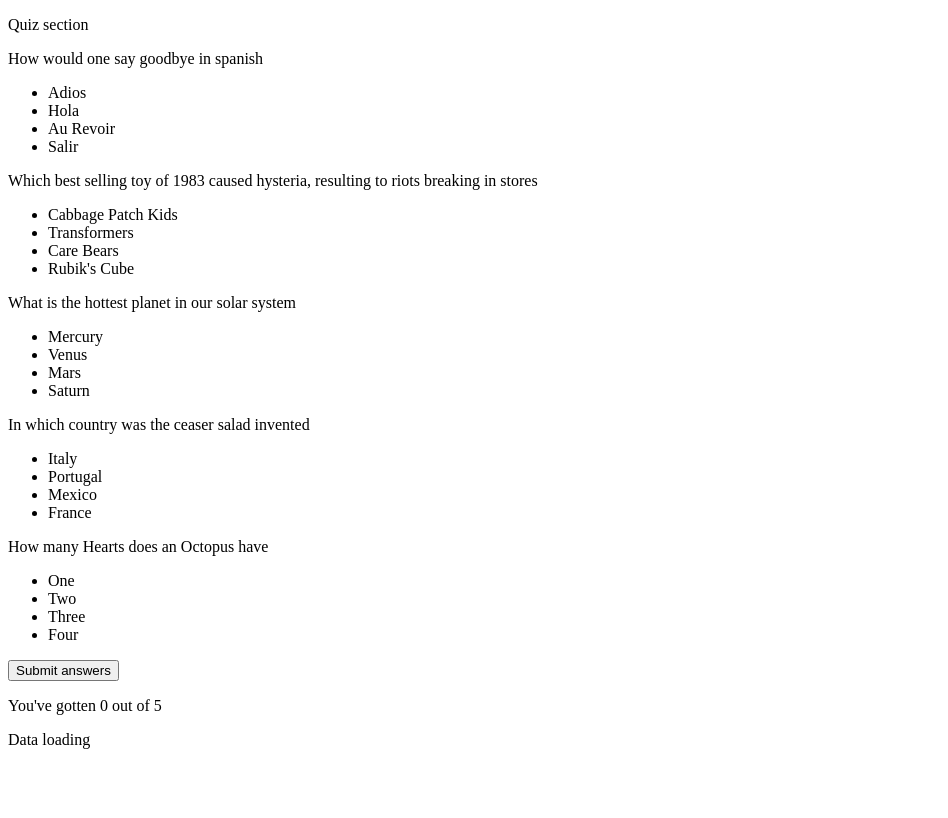
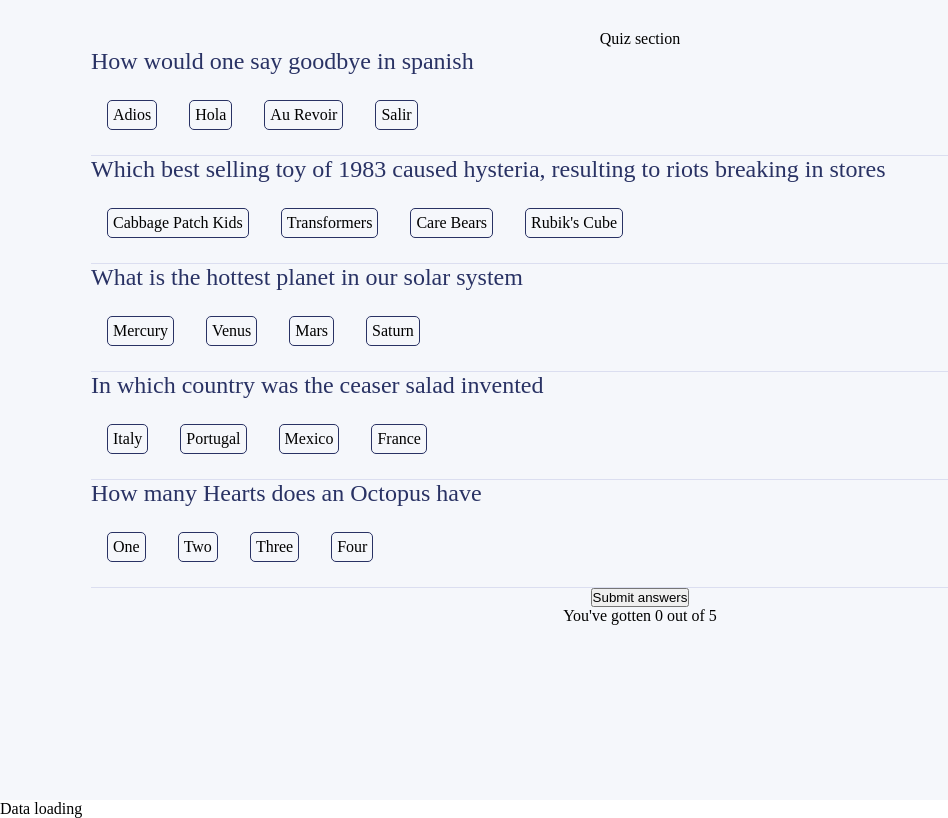
Before and after one commit to Stephen-Kimoi/quizzical, a React (Vite) app: page / in a window 1280 px wide. Shown: the whole page, without its empty margins (0-948 px from the left). Built offline with nearby package versions, Linux system fonts and the light colour scheme.

Commit message:
adding the main styles

```diff
--- a/src/App.css
+++ b/src/App.css
@@ -1,3 +1,84 @@
+/*  GLOBAL STYLES  */
+* {
+    margin: 0;
+    padding: 0;
+    box-sizing: border-box;
+}
+
+/* APP COMPONENT STYLES */
+.app {
+    display: flex;
+    align-items: center;
+    justify-content: center;
+    width: 100%;
+    height: 100vh;
+}
+
+.blob-five {
+    position: absolute;
+    right: 0;
+    width: 20%;
+}
+.blob-one {
+   position: absolute;
+   left: 0;
+   bottom: 0;
+   width: 10%;
+}
+
+/*  QUIZ COMPONENT STYLES */
+.quiz {
+    background-color: #F5F7FB;
+    height: 100vh;
+    width: 100%;
+}
+
+.quiz-container {
+   display: flex;
+   flex-direction: column;
+   align-items: center;
+   justify-content: center;
+   padding: 30px;
+}
+
+.question {
+   width: 90%;
+   text-align: start;
+   display: flex;
+   flex-direction: column;
+   align-items: flex-start;
+   border-bottom: 1px solid  #DBDEF0;
+}
+
+.question-title {
+    color: #293264;
+    font-weight: 400;
+    font-size: 1.5rem;
+}
+
+.question-answers {
+   list-style: none;
+   display: flex;
+   align-items: center;
+   justify-content: center;
+   height: 10vh;
+}
+
 .question-answer {
-    cursor: pointer;
+    border: 1.3px solid #293264;
+    border-radius: 5px;
+    width: fit-content;
+    padding: 5px;
+    margin: 1rem;
+    text-align: center;
 }
+
+.check-answers {
+    background-color: #4D5B9E;
+    border: none;
+    border-radius: 10px;
+    width: 120px;
+    height: 40px;
+    color: white;
+    margin: 2rem;
+}
```
